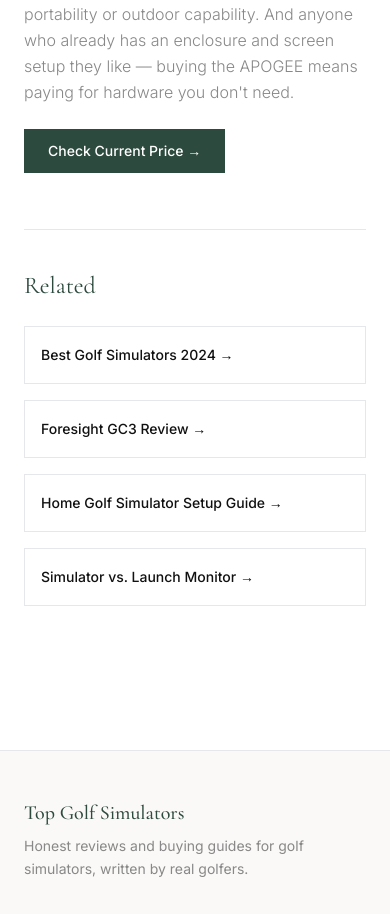
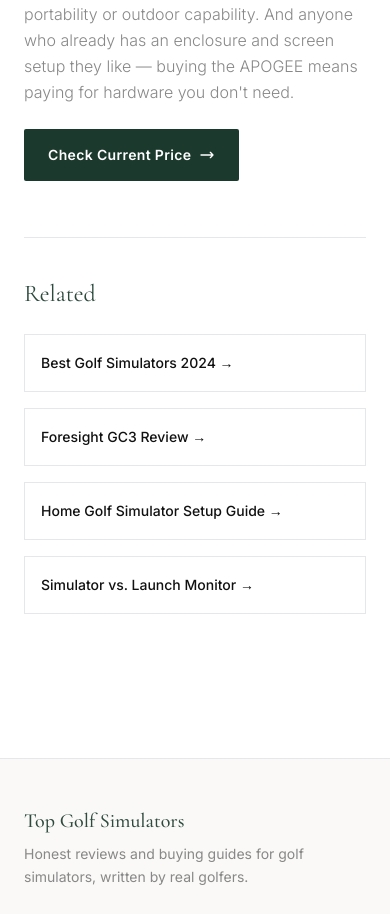
Before and after one commit to JDMSMV/golfsim, a Next.js app: page /reviews/truegolf-apogee-review in a window 390 px wide. Shown: the part 5128-6042 px from the top of the page. Built offline with nearby package versions, Linux system fonts and the light colour scheme.

Commit message:
feat: TopGolfSimulators rebrand, logo, mobile fix, premium CTAs, reviewer profiles

```diff
--- a/src/app/reviews/truegolf-apogee-review/page.tsx
+++ b/src/app/reviews/truegolf-apogee-review/page.tsx
@@ -116,8 +116,14 @@
           </p>
 
           <div className="mt-8 flex gap-4">
-            <a href="#" className="inline-block bg-gs-green text-white font-inter text-sm font-medium px-6 py-3 hover:bg-opacity-90 transition-all">
-              Check Current Price →
+            <a
+              href="#"
+              className="inline-flex items-center gap-2 bg-[#1B3A2D] text-white font-semibold px-6 py-4 text-sm tracking-wide hover:bg-[#2d5a45] transition-all duration-200 group rounded-sm"
+            >
+              <span>Check Current Price</span>
+              <svg className="w-4 h-4 group-hover:translate-x-1 transition-transform" fill="none" stroke="currentColor" viewBox="0 0 24 24">
+                <path strokeLinecap="round" strokeLinejoin="round" strokeWidth={2} d="M17 8l4 4m0 0l-4 4m4-4H3" />
+              </svg>
             </a>
           </div>
         </div>
```
